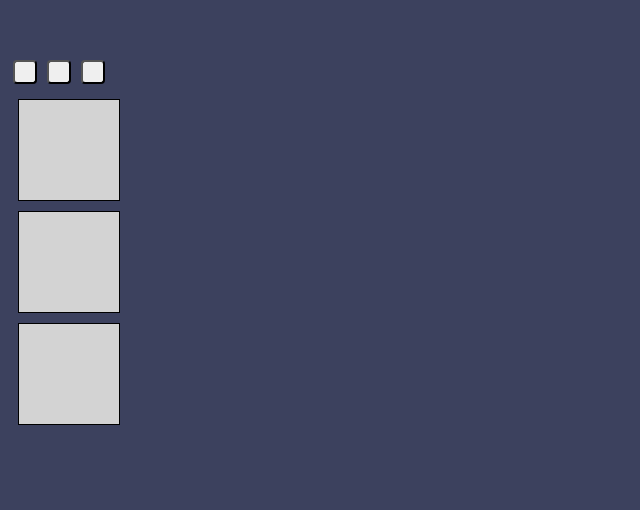
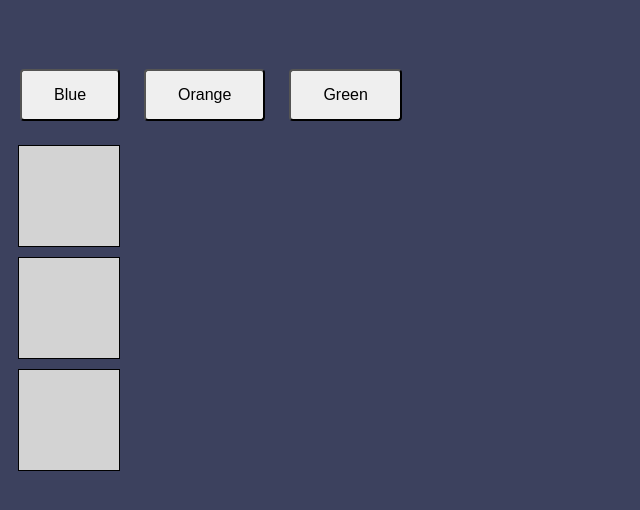
Before and after one commit to acciojob/passing-handler-prop-react-Ritesh-Harge1, a React app: page / in a window 1280 px wide. Shown: the part 102-612 px from the top of the page, without its empty margins (0-640 px from the left). Built offline with nearby package versions, Linux system fonts and the light colour scheme.

Commit message:
Update ColourSelector.js

```diff
--- a/src/components/ColourSelector.js
+++ b/src/components/ColourSelector.js
@@ -1,12 +1,12 @@
 import React from "react";
 
-function ColourSelector({ colour, onSelectColor }) {
+function ColourSelector({ config, selectNextBackground }) {
   return (
     <button
-      onClick={() => onSelectColor(colour)}
-      style={{ margin: "5px", padding: "10px" }}
+      className="colorSelector"
+      onClick={() => selectNextBackground(config.key)}
     >
-      {colour}
+      {config.label}
     </button>
   );
 }
```
